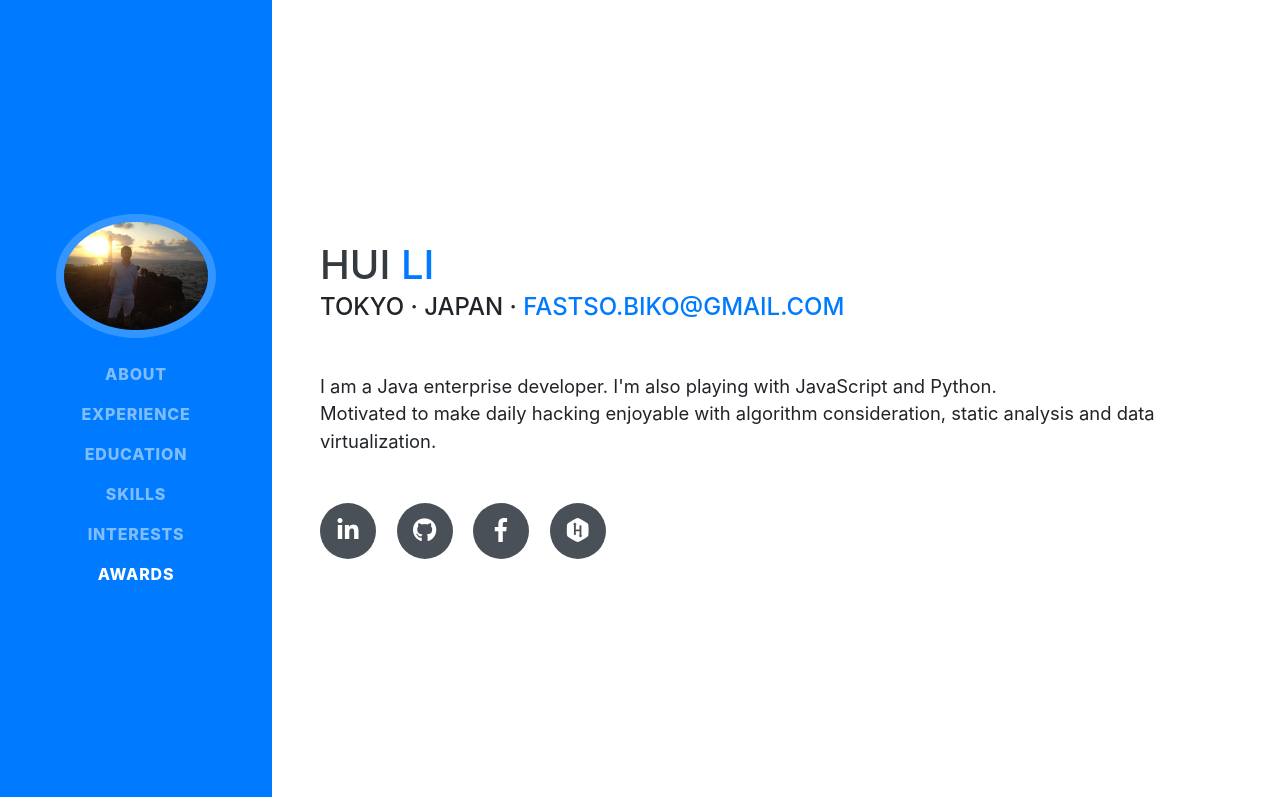
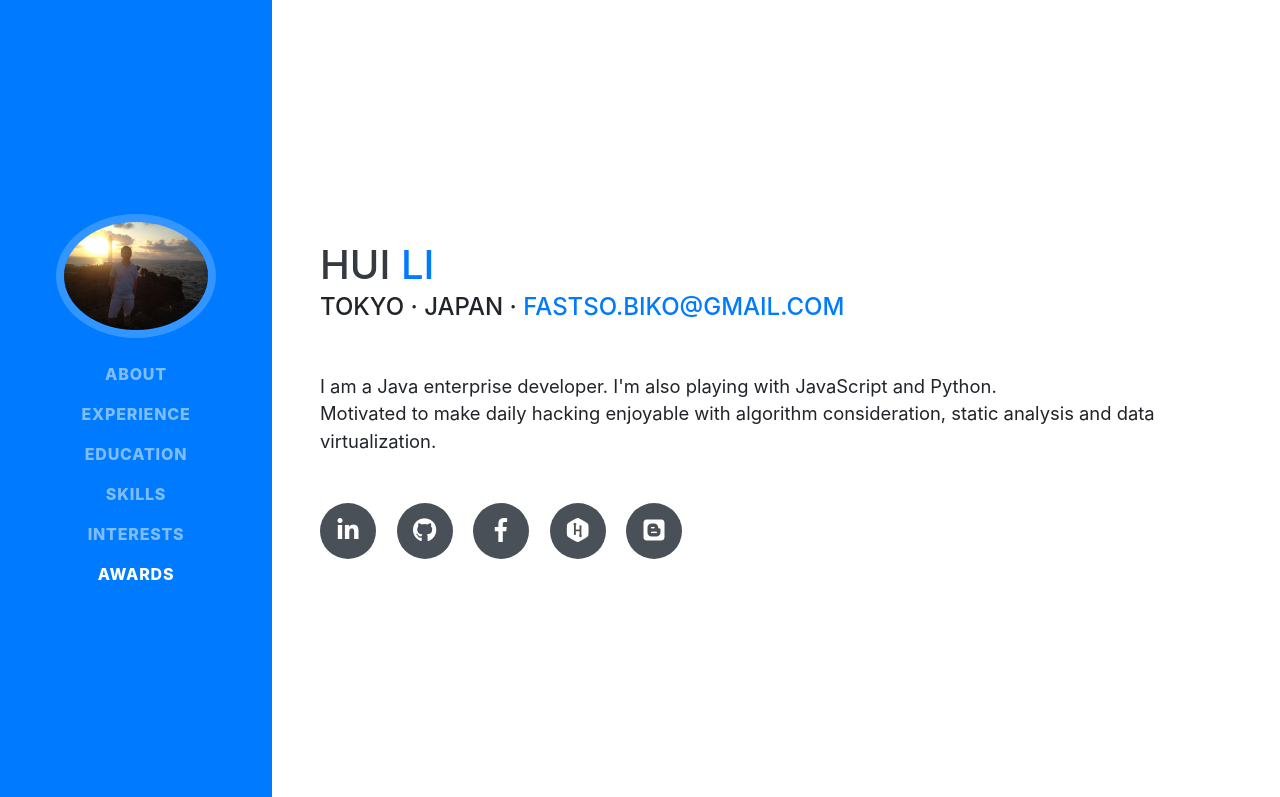
Before and after one commit to fastso/fastso.github.io, a website with bundled scripts: page index.html in a window 1280 px wide. Shown: the top 797 px of the page. Built offline with nearby package versions, Linux system fonts and the light colour scheme; a web font is replaced by a local one.

Commit message:
add blog.

```diff
--- a/index.html
+++ b/index.html
@@ -93,6 +93,9 @@
           </a>
           <a href="https://www.hackerrank.com/fastso">
             <i class="fab fa-hackerrank"></i>
+          </a>
+          <a href="https://fastso.github.io/blog">
+            <i class="fab fa-blogger"></i>
           </a>
         </div>
       </div>
```
